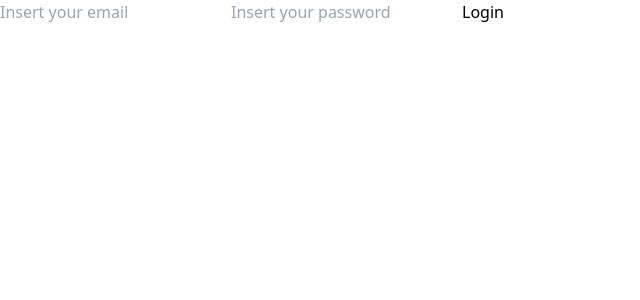
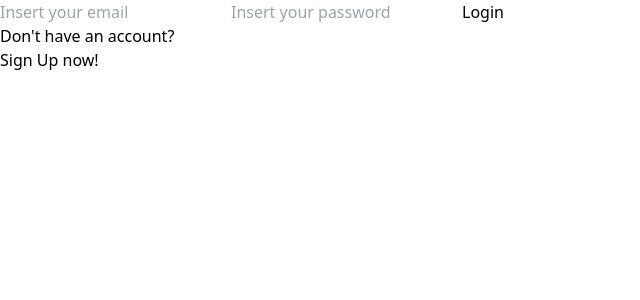
Before and after one commit to leonardo-pinto/ebytr-mern-challenge, a React (Create React App) app in the folder frontend/: page /login in a window 1280 px wide. Shown: the top 300 px of the page, without its empty margins (0-640 px from the left). Built offline with nearby package versions, Linux system fonts and the light colour scheme.

Commit message:
feat: login page has a link to sign up

```diff
--- a/frontend/src/components/LoginForm.js
+++ b/frontend/src/components/LoginForm.js
@@ -1,4 +1,5 @@
 import React, { useState, useEffect } from 'react';
+import { Link } from 'react-router-dom';
 import { login } from '../services/todosServices';
 
 function LoginForm() {
@@ -56,6 +57,10 @@ function LoginForm() {
       >
         Login
       </button>
+      <div>
+        <p>Don&apos;t have an account?</p>
+        <Link to="/signup">Sign Up now!</Link>
+      </div>
     </form>
   );
 }
--- a/frontend/src/services/todosServices.js
+++ b/frontend/src/services/todosServices.js
@@ -15,7 +15,6 @@ export const setHeaders = () => {
 export function login(email, password) {
   axios.post(`${apiUrl}/login`, { email, password })
     .then((res) => localStorage.setItem('token', res.data.token))
-    .then((response) => console.log(response))
     .catch((err) => console.log(err));
 }
 
```
